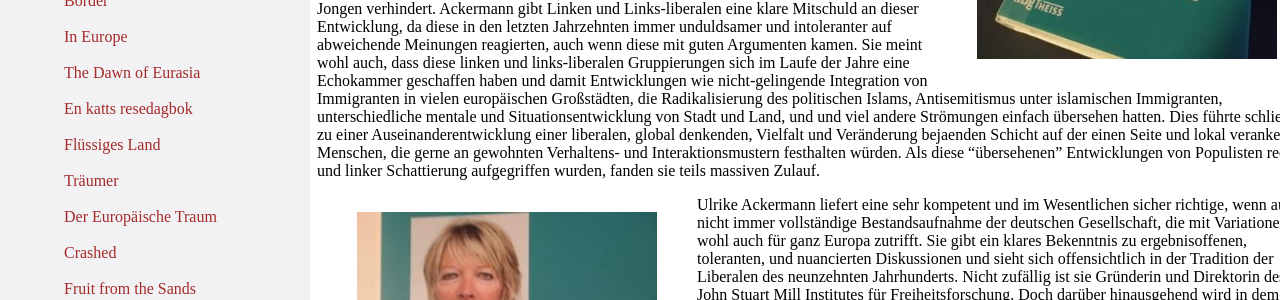
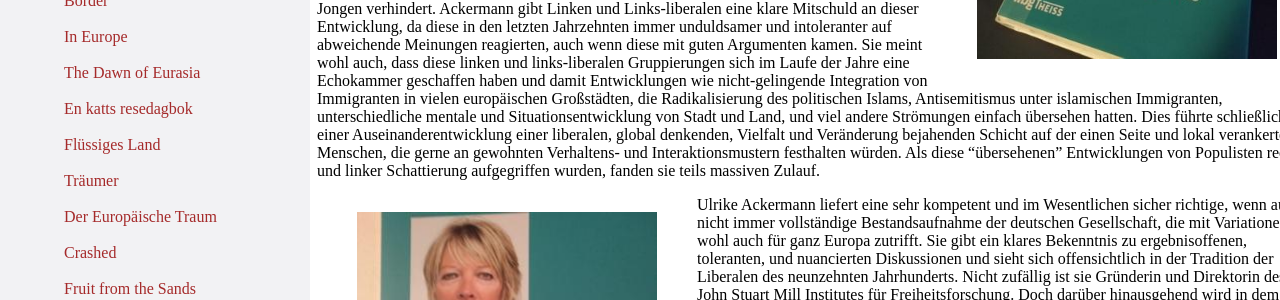
Before and after one commit to axeljantsch/BookBlog, a Jekyll site: the page built from _posts/2020-09-09-DasSchweigenDerMitte.md, in a window 1280 px wide. Shown: the part 616-916 px from the top of the page. Built offline with Jekyll 4.4.1, drawn with Linux system fonts in a browser that asks for light colours; some of the changed text lies outside the part shown.

Commit message:
AJ: Rechtschreibfehler korrigiert.

```diff
--- a/_posts/2020-09-09-DasSchweigenDerMitte.md
+++ b/_posts/2020-09-09-DasSchweigenDerMitte.md
@@ -52,9 +52,9 @@ und damit Entwicklungen wie nicht-gelingende Integration von
 Immigranten in vielen europäischen Großstädten, die Radikalisierung
 des politischen Islams, Antisemitismus unter islamischen Immigranten,
 unterschiedliche mentale und Situationsentwicklung von Stadt und Land,
-und und viel andere Strömungen einfach übersehen hatten. Dies führte
+und viel andere Strömungen einfach übersehen hatten. Dies führte
 schließlich zu einer Auseinanderentwicklung einer liberalen,
-global denkenden, Vielfalt und Veränderung bejaenden Schicht auf der
+global denkenden, Vielfalt und Veränderung bejahenden Schicht auf der
 einen Seite und lokal verankerten Menschen, die gerne an gewohnten
 Verhaltens- und Interaktionsmustern festhalten würden. Als diese
 "übersehenen" Entwicklungen von Populisten rechter und linker
```
